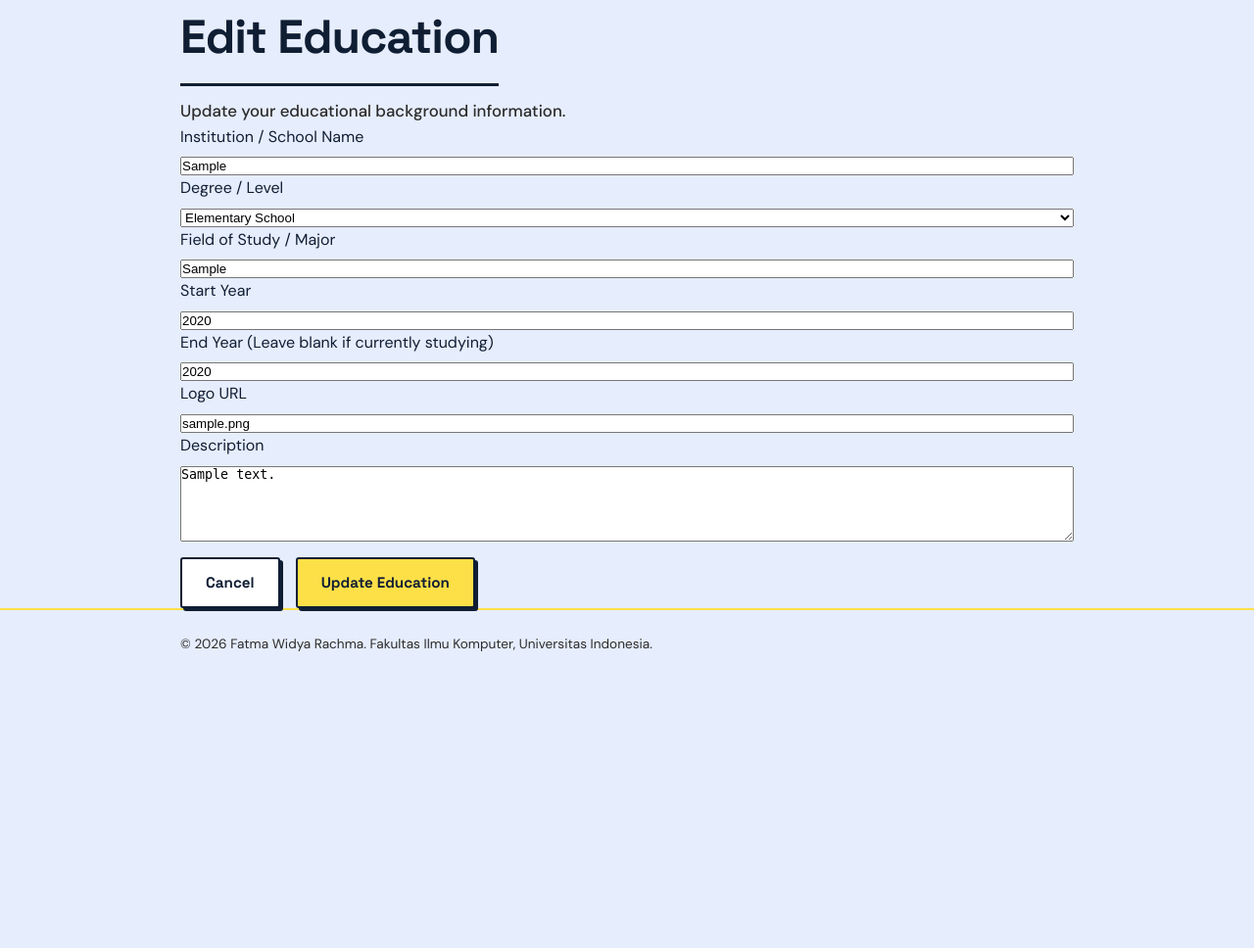
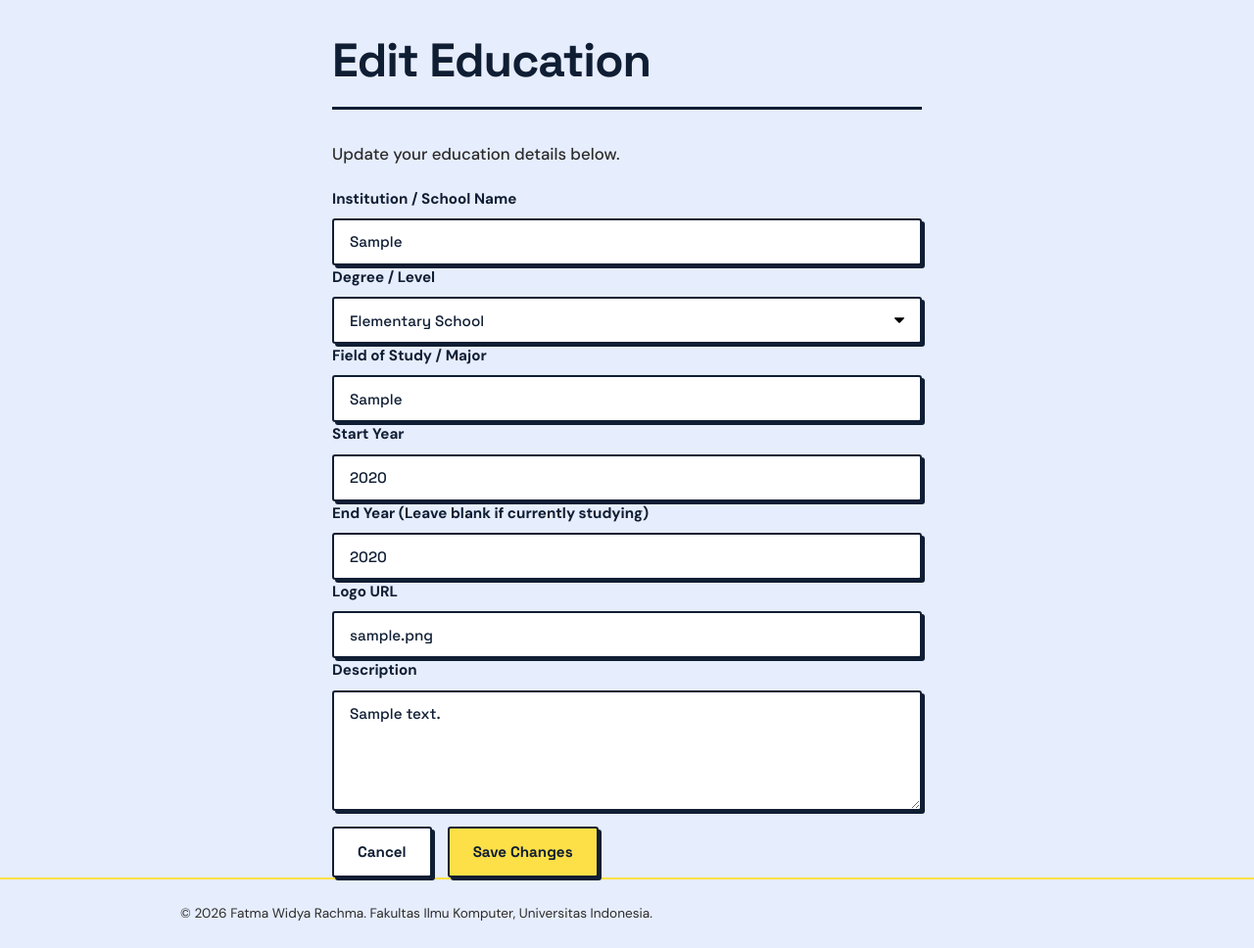
Before and after one commit to fatmawidya/myportofolio, a Django app: page /education/00000000-0000-0000-0000-000000000001/edit/ in a window 1280 px wide. Shown: the part 94-1062 px from the top of the page at 98% size. Before the commit the page ends 759 px from the top, so only its background shows below. Run offline with Django 5.2, Linux system fonts and the light colour scheme; tables that the repository leaves empty hold one stand-in row (values such as "Sample post").

Commit message:
TUGAS 3 (fix edit_education)

```diff
--- a/templates/components/edit_education.html
+++ b/templates/components/edit_education.html
@@ -1,29 +1,31 @@
 {% extends 'base.html' %}
 
 {% block content %}
-<main class="container">
-    <div class="form-card">
+<main class="container form-container">
     <h1 class="section-title">Edit Education</h1>
-        <p class="section-subtitle">Update your educational background information.</p>
+    <p class="section-subtitle">Update your education details below.</p>
 
-        <form method="POST" action="{% url 'main:edit_education' education.id %}" class="custom-form">
+    <form method="POST" class="custom-form">
         {% csrf_token %}
 
+        <!-- Loop melalui semua field di dalam form -->
         {% for field in form %}
             <div class="form-group">
-                    <label for="{{ field.id_for_label }}">{{ field.label }}</label>
+                <label for="{{ field.id_for_label }}" class="form-label">{{ field.label }}</label>
                 {{ field }}
-                    {% if field.errors %}
-                        <div class="form-error">{{ field.errors.0 }}</div>
+                {% if field.help_text %}
+                    <small class="form-help">{{ field.help_text }}</small>
                 {% endif %}
+                {% for error in field.errors %}
+                    <div class="form-error">{{ error }}</div>
+                {% endfor %}
             </div>
         {% endfor %}
 
         <div class="form-actions">
             <a href="{% url 'main:show_education' %}" class="btn-cancel">Cancel</a>
-                <button type="submit" class="btn-submit">Update Education</button>
+            <button type="submit" class="btn-submit">Save Changes</button>
         </div>
     </form>
-    </div>
 </main>
 {% endblock content %}
```
Lines whose indentation alone changed are shown as unchanged.
